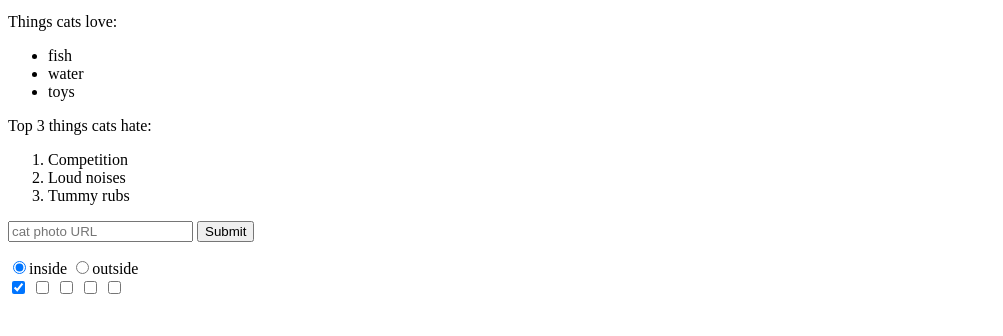
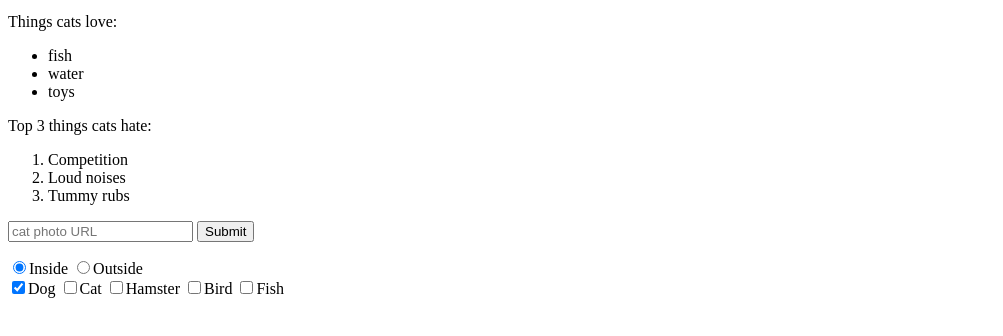
Before and after one commit to misowebdev/Repo09, a plain HTML site: page ex17/src/index.html in a window 1280 px wide. Shown: the part 392-728 px from the top of the page, without its empty margins (0-1003 px from the left). Drawn offline with Linux system fonts and the light colour scheme.

Commit message:
zadnje 2 vjezbe

```diff
--- a/ex17/src/index.html
+++ b/ex17/src/index.html
@@ -26,29 +26,29 @@
 
     <div>
         <label for="inside">
-            <input type="radio" name="inside-outside" checked>inside
+            <input id="inside" type="radio" name="inside-outside" value="inside" checked>Inside
         </label>
         <label for="outside">
-            <input type="radio" name="inside-outside" id="">outside
+            <input id="outside" type="radio" name="inside-outside" value="outside">Outside
         </label>
     </div>
 
 
     <div>
-        <label for="">
-            <input type="checkbox" name="" value="Dog" checked>
+        <label for="Dog">
+            <input id="Dog" type="checkbox" name="animal" value="Dog" checked>Dog
         </label>
-        <label for="">
-            <input type="checkbox" name="" value="Cat">
+        <label for="Cat">
+            <input id="Cat" type="checkbox" name="animal" value="Cat">Cat
         </label>
-        <label for="">
-            <input type="checkbox" name="" value="Hamster">
+        <label for="Hamster">
+            <input id="Hamster" type="checkbox" name="animal" value="Hamster">Hamster
         </label>
-        <label for="">
-            <input type="checkbox" name="" value="Bird">
+        <label for="Bird">
+            <input id="Bird" type="checkbox" name="animal" value="Bird">Bird
         </label>
-        <label for="">
-            <input type="checkbox" name="" value="Fish">
+        <label for="Fish">
+            <input id="Fish" type="checkbox" name="animal" value="Fish">Fish
         </label>
     </div>
 
```
Also changed, not shown: ex18/src/index.html (added).
